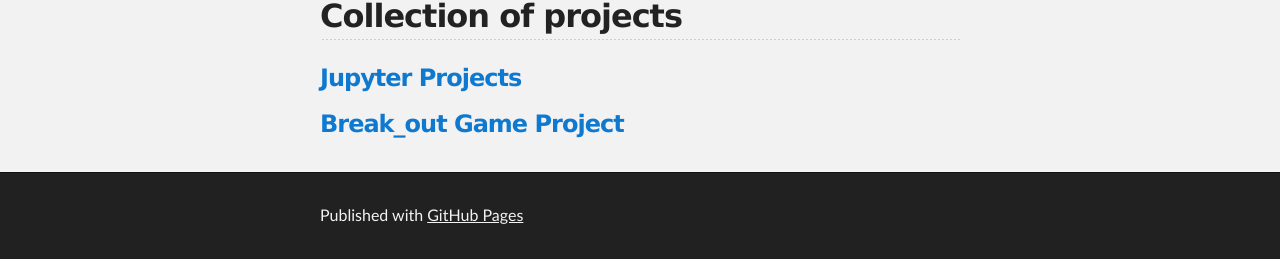
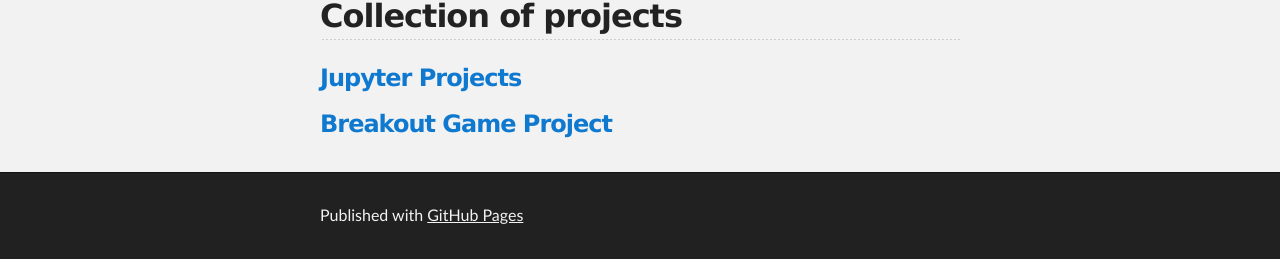
Before and after one commit to denis83/denis83.github.io, a Jekyll site: the page built from index.md, in a window 1280 px wide. Shown: the part 839-1098 px from the top of the page. Built offline with Jekyll 4.4.1, drawn with Linux system fonts in a browser that asks for light colours; our own code applies the rules of GitHub Pages for plain Markdown files.

Commit message:
Update index.md

```diff
--- a/index.md
+++ b/index.md
@@ -7,4 +7,4 @@ description: Personal website on Github.
 ## Collection of projects
 ### [Jupyter Projects](/Jupyter/index.md)
 
-### [Break_out Game Project](https://github.com/denis83/Project_breakout)
+### [Breakout Game Project](https://github.com/denis83/Project_breakout)
```
